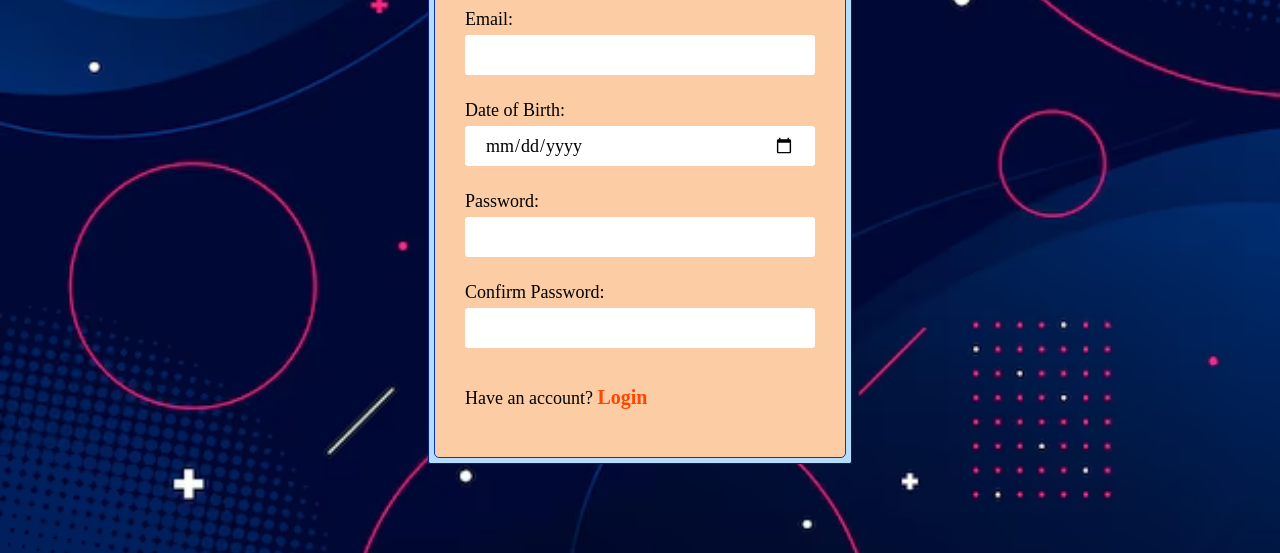
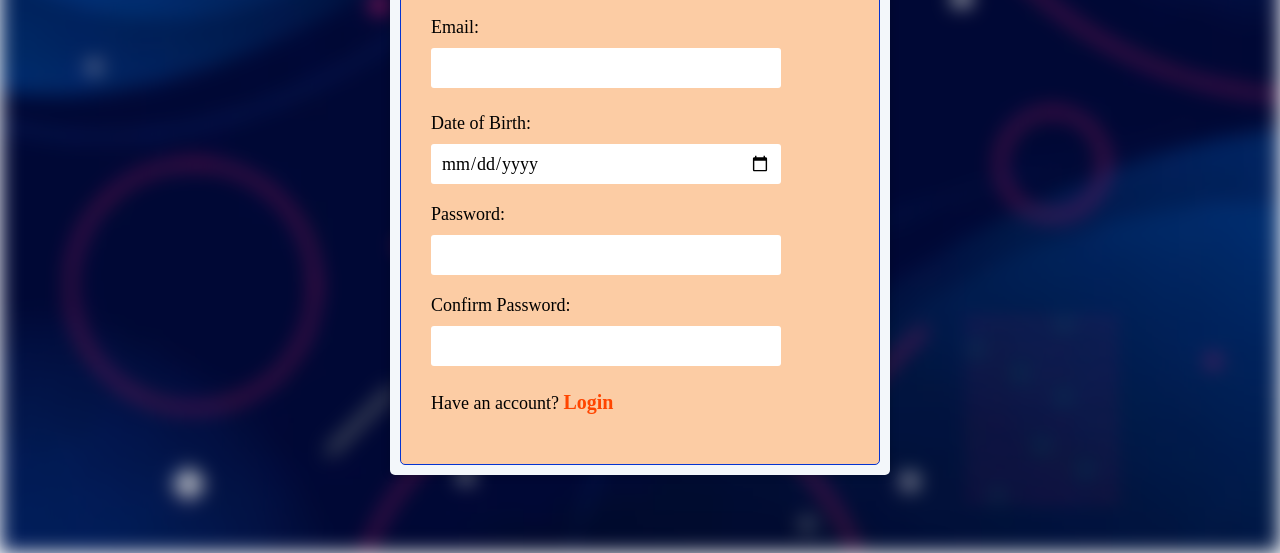
Before and after one commit to AKASH-SETTUKANNU/javaScript-final-project, a plain HTML site: page signup.html in a window 1280 px wide. Shown: the part 247-800 px from the top of the page. Drawn offline with Linux system fonts and the light colour scheme.

Commit message:
add code

```diff
--- a/signup.css
+++ b/signup.css
@@ -1,28 +1,52 @@
-*{
+* {
     box-sizing: border-box;
-    font-family:'Times New Roman', Times, serif;
+    font-family: 'Times New Roman', Times, serif;
     font-size: large;
+    margin: 0;
+    padding: 0;
 }
+
 body {
-    display: flex;
+    margin: 0;
+    overflow: hidden;
+    position: relative;
     height: 100vh;
+}
+
+.background-image{
+    position: fixed;
+    top: 0;
+    left: 0;
     width: 100%;
-    justify-content: center;
-    align-items: center;
-    margin: 0;
-    background-image: url(./images/background.avif);
+    height: 100%;
+    background-image: url('./images/background.avif');
     background-size: cover;
     background-position: center;
     background-repeat: no-repeat;
-
+    filter: blur(10px);
+    z-index: -1;
 }
 
 main {
+    position: relative;
     display: flex;
     justify-content: center;
     align-items: center;
-   background-color: rgb(181, 220, 250);
-   border-radius: 5px;
+    width: 100%;
+    height: 100vh;
+}
+
+section {
+    display: flex;
+    justify-content: center;
+    align-items: center;
+    padding: 10px;
+    width: 90%;
+    max-width: 500px;
+    height: auto;
+    background-color: rgb(243, 247, 250);
+    border-radius: 5px;
+    box-shadow: 0 0 10px rgba(0, 0, 0, 0.2);
 }
 
 form {
@@ -32,59 +56,57 @@ form {
     background-color: rgb(252, 204, 164);
     border-radius: 5px;
     padding: 30px;
+    width: 100%;
 }
-.heading{
+
+.heading {
     display: flex;
     justify-content: center;
     align-items: center;
+    margin-bottom: 20px;
 }
-.heading h1{
+
+.heading h1 {
     font-size: 30px;
     color: rgb(253, 109, 57);
     padding: 0;
     margin: 0;
 }
+
 .input-element {
     display: flex;
     flex-direction: column;
+    margin-bottom: 20px;
 }
 
 .input-element label {
-    margin-bottom:5px;
-    margin-top: 5px;
+    margin-bottom: 10px;
 }
 
 .input-element input {
-    height: 30px;
-    width: 350px;
-    padding:20px;
-    margin-bottom: 20px;
+    height: 40px;
+    width: 100%;
+    max-width: 350px;
     border-radius: 3px;
     border: none;
+    padding: 0 10px;
 }
+
 .input-element input:focus {
     border: 1px solid orange;
     box-shadow: 0 0 5px rgba(255, 165, 0, 0.5);
     outline: none;
 }
-section{
-    border: 1px solid rgb(8, 28, 138);
-    padding: 5px;
+
+#password-error, #email-error {
+    display: block;
+    color: red;
+    margin-top: 5px;
 }
 
-#password-error{
-    display: none;
-    color: red
-
+.input-element a {
+    text-decoration: none;
+    color: orangered;
+    font-weight: bolder;
+    font-size: 20px;
 }
-#email-error{
-    display: none;
-    color: red
-
-}
-.input-element a{
-   text-decoration: none;
-   color: orangered;
-   font-weight: bolder;
-   font-size: 20px;
-}
--- a/signup.html
+++ b/signup.html
@@ -7,9 +7,10 @@
     <link rel="stylesheet" href="./signup.css">
 </head>
 <body>
-    <div class="background-overlay"></div>
+    <div class="background-image"></div>
     <main>
         <section>
+
             <form action="">
                 <div class="heading">
                     <h1>Signup</h1>
@@ -48,5 +49,6 @@
             </form>
         </section>
     </main>
+
 </body>
 </html>
```
